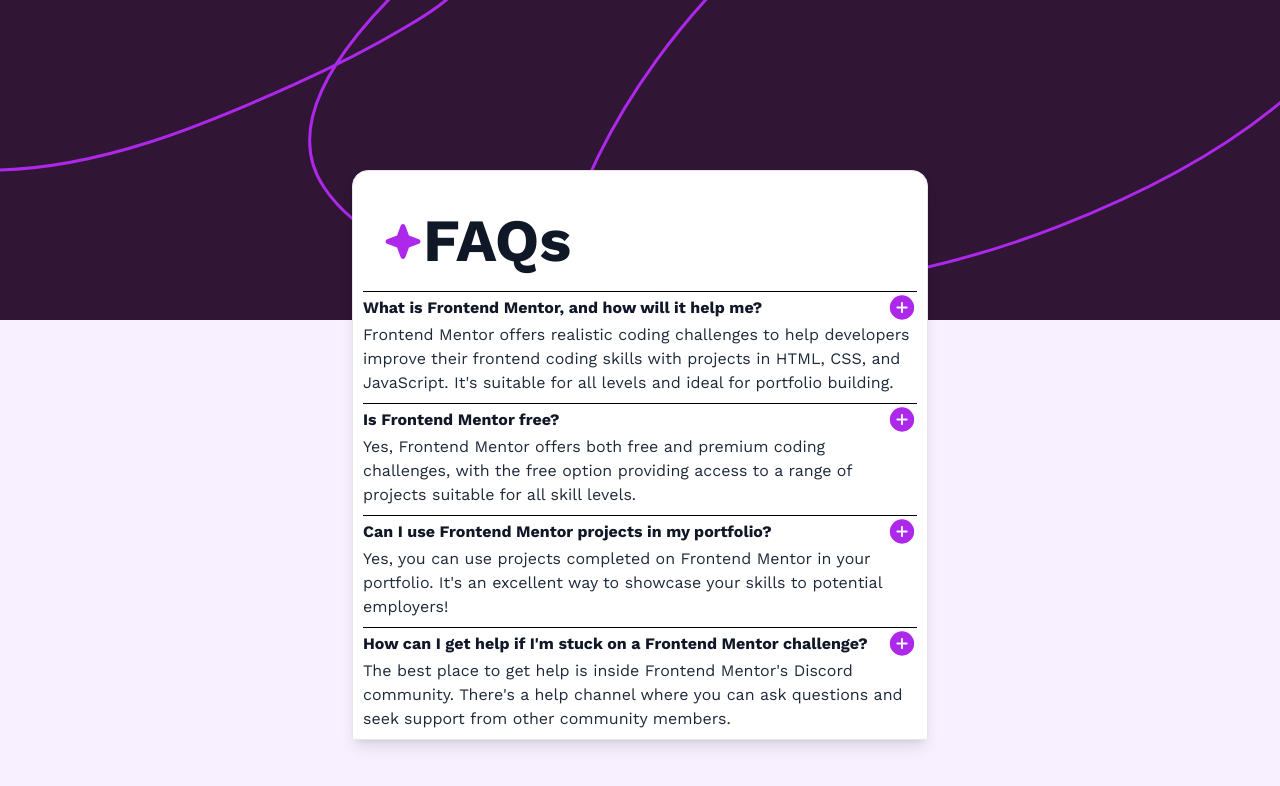
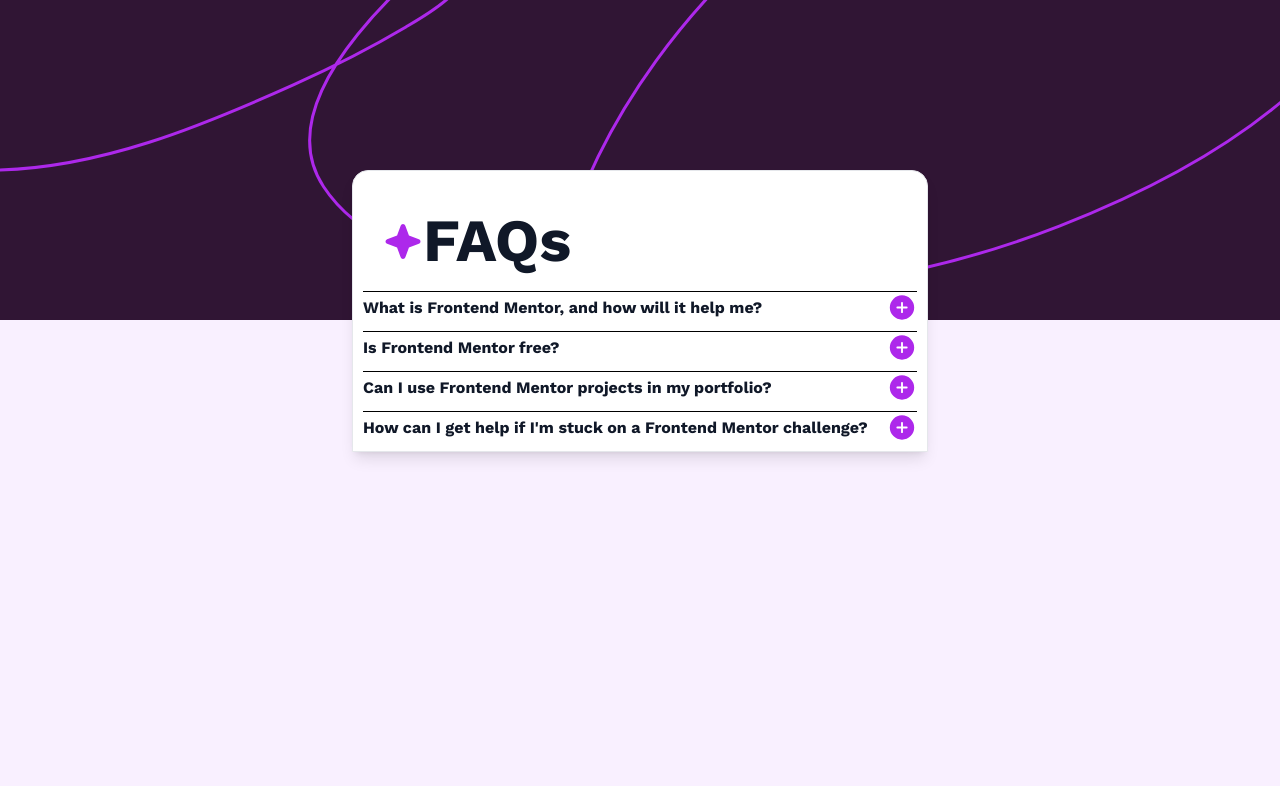
Before and after one commit to JammiM/faq-accordion, a React (Vite) app: page / in a window 1280 px wide. Shown: the top 786 px of the page. Built offline with nearby package versions, Linux system fonts and the light colour scheme.

Commit message:
Migrated some of the FAQ component into a distinct Question component

```diff
--- a/src/components/FaqAccordion.tsx
+++ b/src/components/FaqAccordion.tsx
@@ -1,22 +1,11 @@
 import faqsObject from "../questionsAndAnswers.json";
-import ExpandButton from "./ExpandButton";
+import Question from "./Question";
 
 const FaqAccordion = () => {
   return (
     <section className="pt-5 px-[10px]">
       {faqsObject.map((singleFaq) => {
-        return (
-          <div key={singleFaq.id} className="mb-2">
-            <hr />{" "}
-            <div className="flex justify-between items-center">
-              <h2 className="text-1xl font-bold text-gray-900 hover:text-red-600 hover:cursor-pointer">
-                {singleFaq.question}
-              </h2>
-              <ExpandButton />
-            </div>
-            <p className="text-gray-800">{singleFaq.answer}</p>
-          </div>
-        );
+        return <Question key={singleFaq.id} {...singleFaq} />;
       })}
     </section>
   );
--- /dev/null
+++ b/src/components/Question.tsx
@@ -0,0 +1,32 @@
+import IconExpand from "../assets/images/icon-plus.svg?react";
+import IconMinus from "../assets/images/icon-minus.svg?react";
+import { useState } from "react";
+
+interface Props {
+  id: number;
+  question: string;
+  answer: string;
+  isActive: boolean;
+}
+
+const Question = ({ id, question, answer, isActive }: Props) => {
+  const [faqAnswer, showAnswer] = useState(isActive);
+
+  return (
+    <div className="mb-2">
+      <hr />{" "}
+      <div className="flex justify-between items-center">
+        <h2 className="text-1xl font-bold text-gray-900 hover:text-red-600 hover:cursor-pointer">
+          {question}
+        </h2>
+
+        <button onClick={() => showAnswer(!faqAnswer)}>
+          {faqAnswer ? <IconMinus /> : <IconExpand />}
+        </button>
+      </div>
+      {faqAnswer ? <p className="text-gray-800">{answer}</p> : ""}
+    </div>
+  );
+};
+
+export default Question;
```
